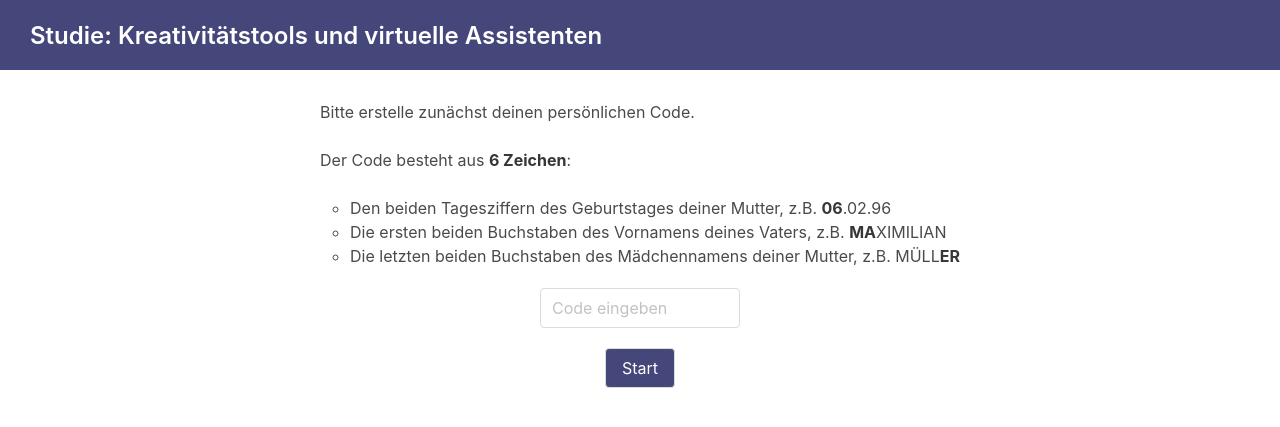
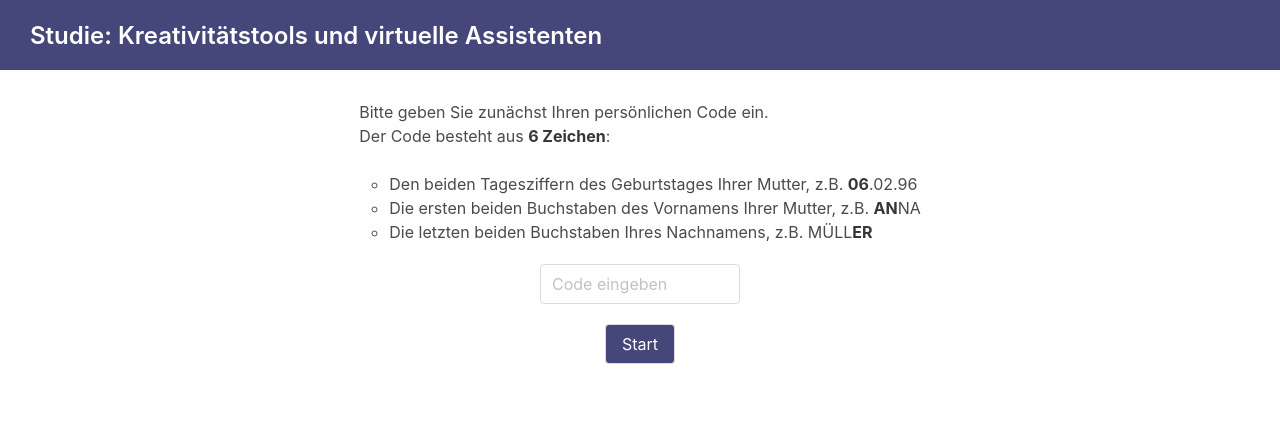
Before and after one commit to mirithel/creativitUI, a PHP site: page /start.php in a window 1280 px wide. Shown: the top 427 px of the page. Run offline with PHP 8.4, Linux system fonts and the light colour scheme; data comes from the database, SQL or seed files in the repository; both versions use the stored data as it was before the commit; some libraries are stand-ins or nearby versions.

```diff
--- a/css/style.css
+++ b/css/style.css
@@ -55,7 +55,6 @@ textarea:focus, input:focus {
   height:40px;
   margin-bottom:20px;
 }
-
 
 .title {
     color:white!important;
--- a/start.php
+++ b/start.php
@@ -1,5 +1,5 @@
 <?php
-require_once('includes/setup.php');
+require('includes/setup.php');
 require('includes/get_current_conf.php');
 ?>
 
@@ -8,13 +8,13 @@ require('includes/get_current_conf.php');
 <head>
   <meta charset="UTF-8">
   <meta name="viewport" content="width=device-width, initial-scale=1">
-  <title>CreativitUI</title>
+  <title>CreACTIVE</title>
   <link rel="stylesheet" href="css/style.css">
   <link rel="stylesheet" href="https://cdn.jsdelivr.net/npm/bulma@0.8.2/css/bulma.min.css">
   <script src="js/script.js"></script>
   <script defer src="https://use.fontawesome.com/releases/v5.3.1/js/all.js"></script>
   <script type="text/javascript" src="http://code.jquery.com/jquery-1.7.1.min.js"></script>
-  <link rel="icon" type="image" href="img/Glühbirne_blau_1.svg">
+  <link rel="icon" type="image" href="img/ideas2.png">
 </head>
 <body>
 
@@ -32,12 +32,12 @@ require('includes/get_current_conf.php');
   <section>
     <div id="instruction">
       <div id="text_instruction">
-        <p>Bitte erstelle zunächst deinen persönlichen Code. </br> <br/>Der Code besteht aus <strong>6 Zeichen</strong>:</p>
+        <p>Bitte geben Sie zunächst Ihren persönlichen Code ein. <br/>Der Code besteht aus <strong>6 Zeichen</strong>:</p>
         <br/>
         <ul >
-          <li class="bullets">Den beiden Tagesziffern des Geburtstages deiner Mutter, z.B. <strong>06</strong>.02.96</li>
-          <li class="bullets">Die ersten beiden Buchstaben des Vornamens deines Vaters, z.B. <strong>MA</strong>XIMILIAN</li>
-          <li class="bullets">Die letzten beiden Buchstaben des Mädchennamens deiner Mutter, z.B. MÜLL<strong>ER</strong></li>
+          <li class="bullets">Den beiden Tagesziffern des Geburtstages Ihrer Mutter, z.B. <strong>06</strong>.02.96</li>
+          <li class="bullets">Die ersten beiden Buchstaben des Vornamens Ihrer Mutter, z.B. <strong>AN</strong>NA</li>
+          <li class="bullets">Die letzten beiden Buchstaben Ihres Nachnamens, z.B. MÜLL<strong>ER</strong></li>
         </ul>
       </div>
 
```
Also changed, not shown: db/setup_db.sql (+0 -18 lines), informedconsent.php (added, +46 -0 lines), pages/question.php (+1 -7 lines), ideas2.png (added), js/script.js (line endings or trailing spaces).
